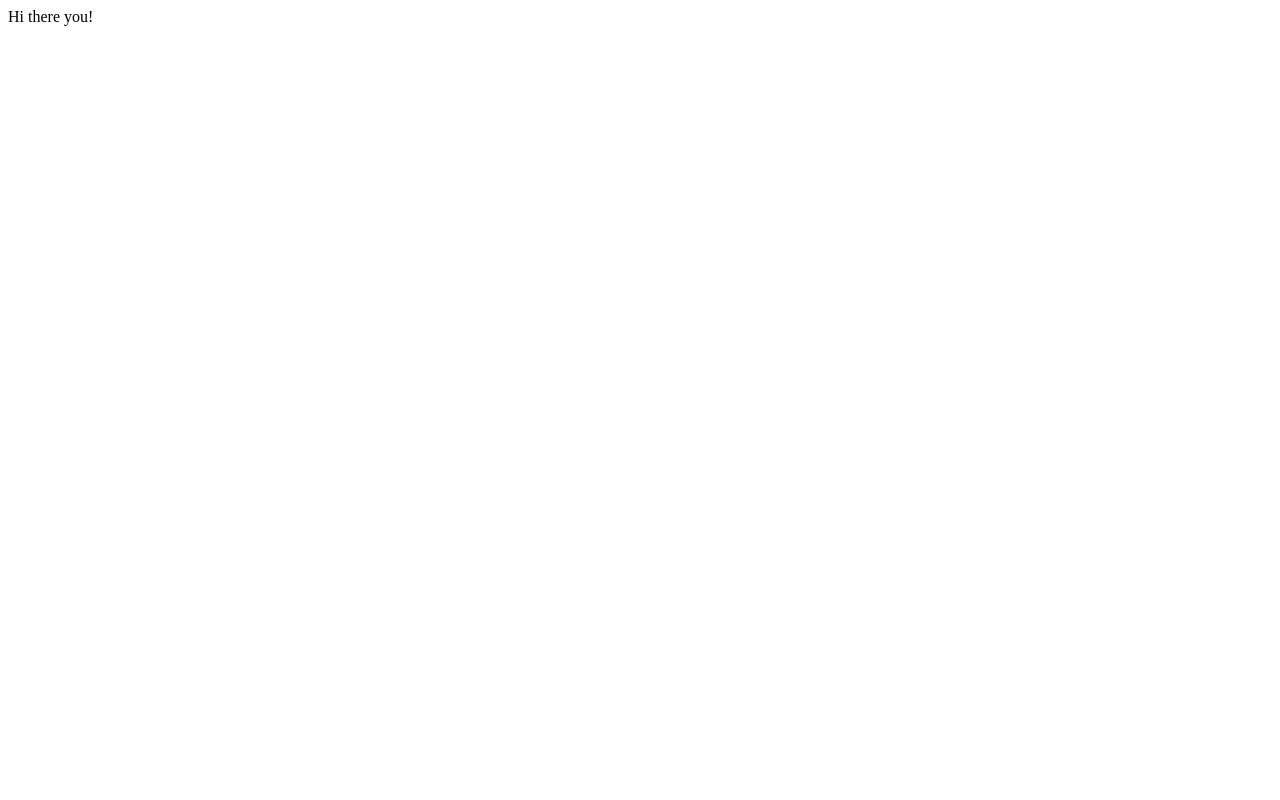
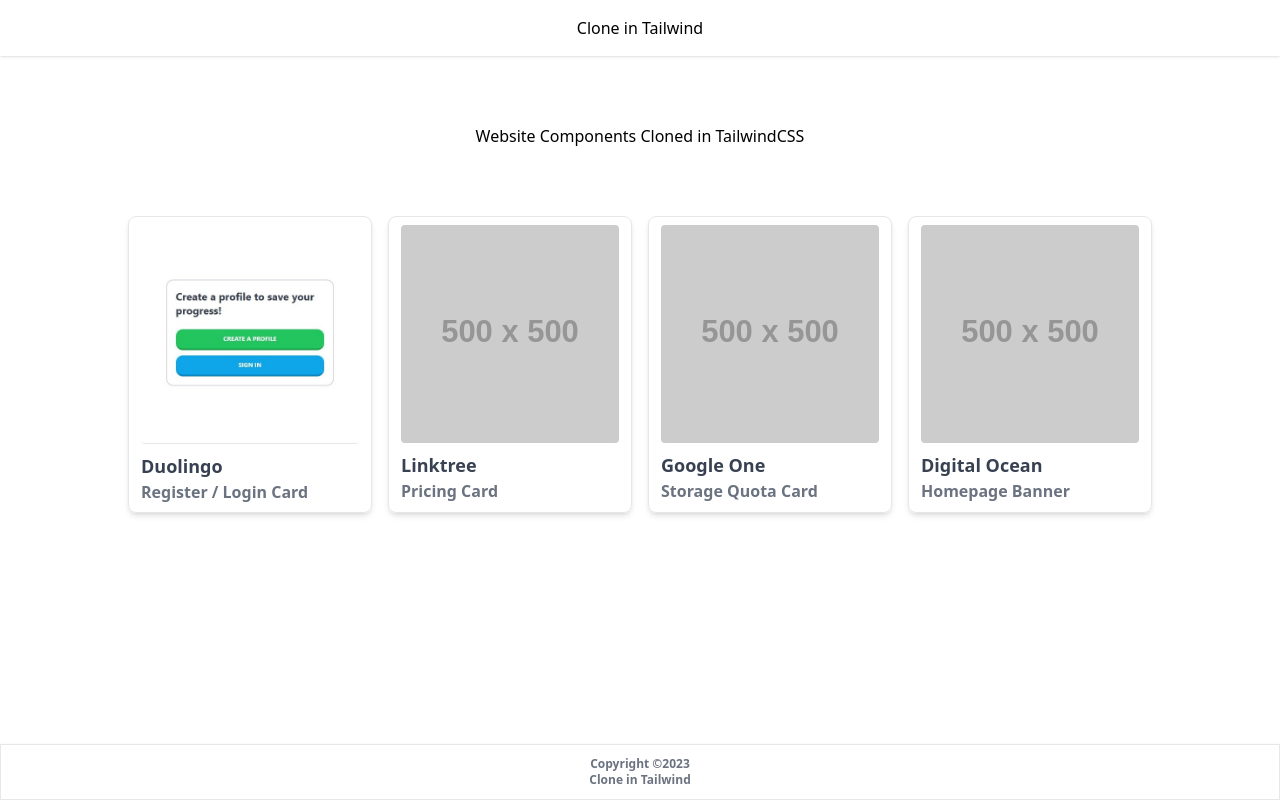
Before and after one commit to dzakyputra/clone-in-tailwind, a plain HTML site: page index.html in a window 1280 px wide. Drawn offline with nearby package versions, Linux system fonts and the light colour scheme; placeholder pictures from the web are drawn by us.

Commit message:
add styling

```diff
--- a/index.html
+++ b/index.html
@@ -4,11 +4,60 @@
     <meta charset="UTF-8">
     <meta http-equiv="X-UA-Compatible" content="IE=edge">
     <meta name="viewport" content="width=device-width, initial-scale=1.0">
+    <script src="https://cdn.tailwindcss.com"></script>
+    <link rel="stylesheet" href="./style.css">
     <title>Clone in TailwindCSS</title>
 </head>
-<body>
+<body class="bg-white h-screen w-screen flex flex-col justify-between">
 
-    Hi there you!
+    <!-- Header -->
+    <div class="h-14 shadow w-full flex items-center justify-center">
+        Clone in Tailwind
+    </div>
+
+    <div class="h-40 flex items-center justify-center">
+        Website Components Cloned in TailwindCSS
+    </div>
+
+    <!-- Item Lists -->
+    <div class="flex items-center justify-center mb-auto">
+        <div class="grid grid-cols-2 md:grid-cols-4 lg:grid-cols-4 gap-4 gap-y-10 max-w-5xl">
+            <a href="./components/duolingo_register-login-card.html" class="item-card">
+                <img class="rounded border-b" src="./images/duolingo-register_login_card.jpg" />
+                <p class="text-lg text-gray-700 font-bold mt-2">Duolingo</p>
+                <p class="text-md text-gray-500 font-semibold">Register / Login Card</p>
+            </a>
+
+            <a href="" class="item-card">
+                <img class="rounded" src="https://dummyimage.com/500x500/000/fff" />
+                <p class="text-lg text-gray-700 font-bold mt-2">Linktree</p>
+                <p class="text-md text-gray-500 font-semibold">Pricing Card</p>
+            </a>
+
+            <a href="" class="item-card">
+                <img class="rounded" src="https://dummyimage.com/500x500/000/fff" />
+                <p class="text-lg text-gray-700 font-bold mt-2">Google One</p>
+                <p class="text-md text-gray-500 font-semibold">Storage Quota Card</p>
+            </a>
+
+            <a href="" class="item-card">
+                <img class="rounded" src="https://dummyimage.com/500x500/000/fff" />
+                <p class="text-lg text-gray-700 font-bold mt-2">Digital Ocean</p>
+                <p class="text-md text-gray-500 font-semibold">Homepage Banner</p>
+            </a>
+
+
+
+
+        </div>
+    </div>
+
+    <!-- Footer -->
+    <div class="h-14 shadow border w-full text-xs flex flex-col items-center justify-center text-gray-500 font-semibold">
+        <p> Copyright ©2023 </p>
+        <p> Clone in Tailwind </p>
+    </div>
+
 
 </body>
 </html>
```
Also changed, not shown: components/duolingo_register-login-card.html (added, +59 -0 lines), images/duolingo-register_login_card.jpg (added), style.css (added), 1 other file.
